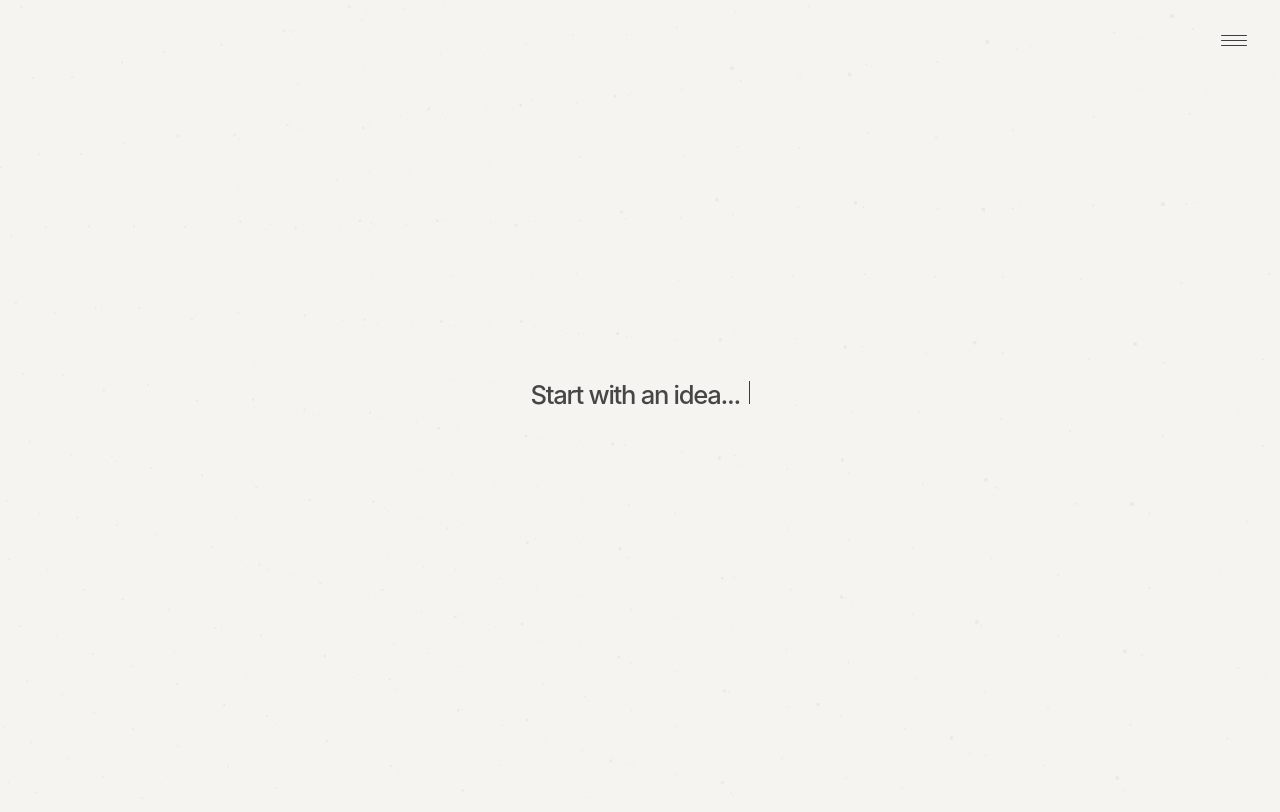
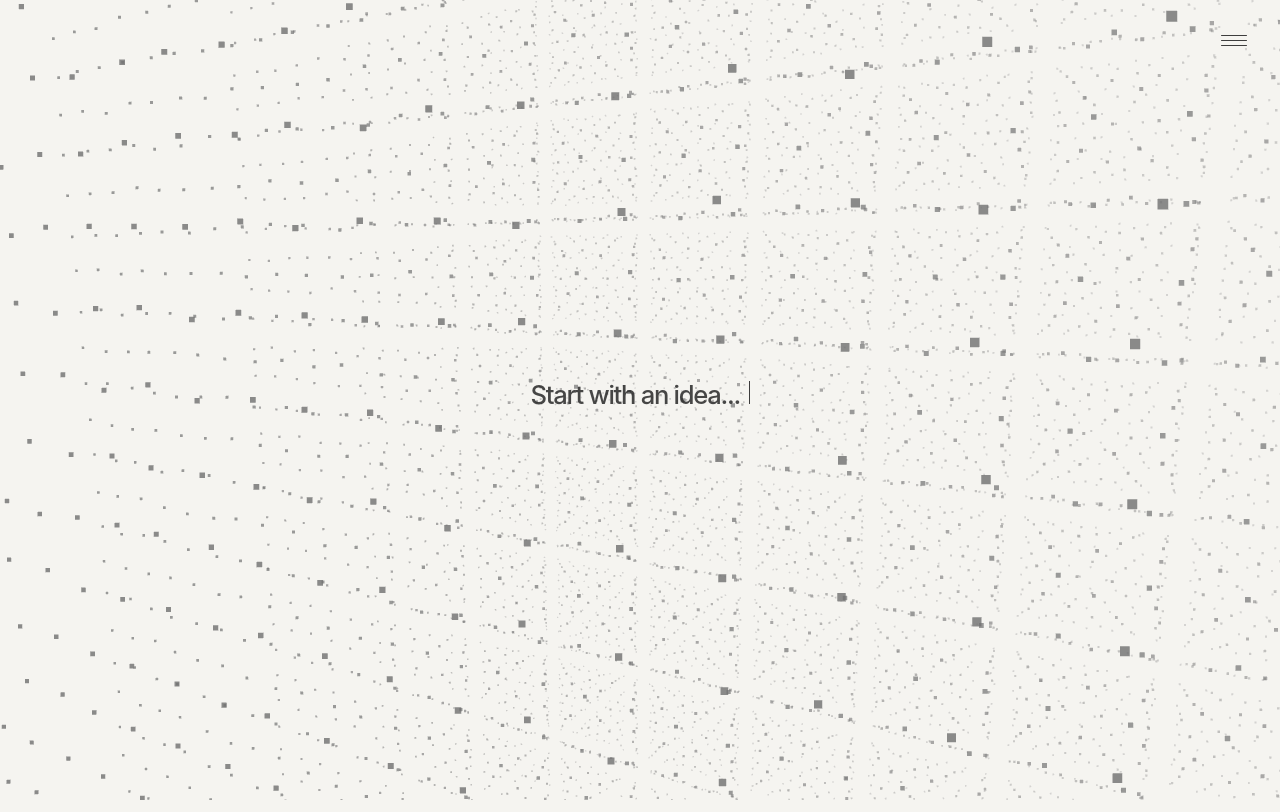
Before and after one commit to harinichandrasekar0912/spatial-archive, a website built with Vite: page index.html in a window 1280 px wide. Built offline with nearby package versions, Linux system fonts and the light colour scheme; animation ran at ten frames a second.

Commit message:
Set up Spatial Archive architecture

```diff
--- a/src/app/App.js
+++ b/src/app/App.js
@@ -3,6 +3,7 @@ import { NavigationOverlay } from '../ui/NavigationOverlay.js'
 import { ProjectsPage } from '../ui/ProjectsPage.js'
 import { WorkspacePage } from '../ui/WorkspacePage.js'
 import { CreateProjectModal } from '../ui/CreateProjectModal.js'
+import { SpatialScene } from '../three/SpatialScene.js'
 import { initialState } from './state.js'
 import { loadProjects } from '../data/projects.js'
 
@@ -14,12 +15,16 @@ export function App({ state = initialState, projectList = loadProjects() } = {})
 
   return `
     <div class="app-shell ${isProjectsView ? 'is-projects-view' : ''} ${isWorkspaceView ? 'is-workspace-view' : ''} ${isCreateOpen ? 'is-create-modal-open' : ''}">
+      ${SpatialScene()}
+
       ${NavigationOverlay({ state })}
+
       <main class="page-shell">
         ${LandingPage({ state })}
         ${ProjectsPage({ projects: projectList })}
         ${WorkspacePage({ project: selectedProject })}
       </main>
+
       ${CreateProjectModal({ state })}
     </div>
   `
--- a/src/styles.css
+++ b/src/styles.css
@@ -200,7 +200,7 @@ button {
   z-index: 2;
   display: grid;
   place-items: center;
-  background: var(--bg);
+  background: transparent;
   transition: opacity 260ms ease, transform 260ms ease;
 }
 
--- a/src/three/SpatialScene.js
+++ b/src/three/SpatialScene.js
@@ -31,7 +31,7 @@ export function initSpatialScene(sceneState = {}) {
 
   mount.dataset.initialized = 'true'
 
-  const debugMode = Boolean(window.__SPATIAL_DEBUG__ === true)
+  const debugMode = true
   const canvas = document.createElement('canvas')
   canvas.className = 'spatial-canvas'
   mount.appendChild(canvas)
@@ -48,7 +48,7 @@ export function initSpatialScene(sceneState = {}) {
   renderer.outputColorSpace = THREE.SRGBColorSpace
 
   const scene = new THREE.Scene()
-  scene.fog = new THREE.Fog(0xf5f4f0, 24, 120)
+  scene.fog = null
 
   const camera = new THREE.PerspectiveCamera(50, 1, 0.1, 200)
   const startDepth = Number(sceneState.cameraZ ?? 0)
@@ -195,10 +195,11 @@ export function initSpatialScene(sceneState = {}) {
 
   animate()
 
-  console.info('SpatialScene ready', {
-    dotPlanes: layerDepths.length,
-    cameraZ: startDepth,
-    debugMode,
+  console.log('SPATIAL SCENE MOUNTED', {
+    mount,
+    canvas,
+    cameraZ: camera.position.z,
+    planes: layerMeshes.length,
   })
 
   return controller
```
